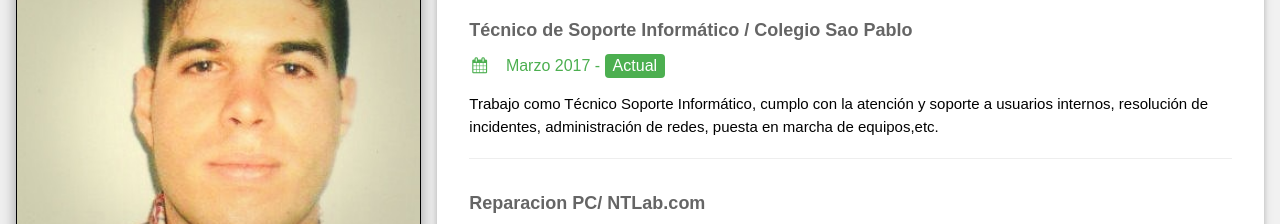
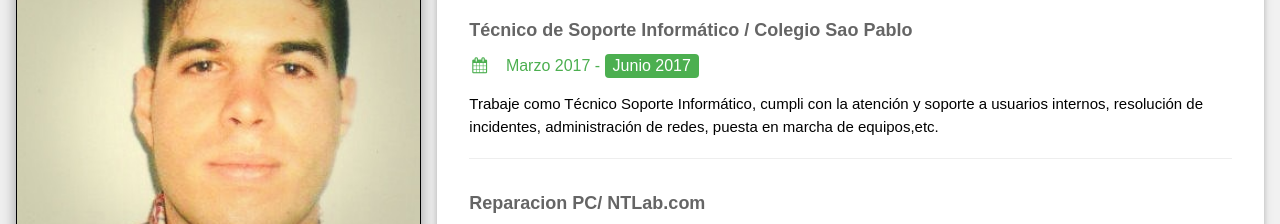
Before and after one commit to fernando908/CV, a plain HTML site: page index.html in a window 1280 px wide. Shown: the part 106-330 px from the top of the page. Drawn offline with Linux system fonts and the light colour scheme.

Commit message:
Update index.html

```diff
--- a/index.html
+++ b/index.html
@@ -86,8 +86,8 @@ html,body,h1,h2,h3,h4,h5,h6 {font-family: sans-serif}
         <h2 class="w3-text-grey w3-padding-16"><i class="fa fa-suitcase fa-fw w3-margin-right w3-xxlarge w3-text-green"></i>Experiencia Laboral</h2>
         <div class="w3-container">
           <h5 class="w3-opacity"><b>Técnico de Soporte Informático / Colegio Sao Pablo</b></h5>
-          <h6 class="w3-text-green"><i class="fa fa-calendar  fa-fw w3-margin-right"></i>Marzo 2017 - <span class="w3-tag w3-green w3-round">Actual</span> </h6>
-          <p>Trabajo como Técnico Soporte Informático, cumplo con la atención y soporte a usuarios internos, resolución de incidentes, administración de redes, puesta en marcha de equipos,etc.</p>
+          <h6 class="w3-text-green"><i class="fa fa-calendar  fa-fw w3-margin-right"></i>Marzo 2017 - <span class="w3-tag w3-green w3-round">Junio 2017</span> </h6>
+          <p>Trabaje como Técnico Soporte Informático, cumpli con la atención y soporte a usuarios internos, resolución de incidentes, administración de redes, puesta en marcha de equipos,etc.</p>
           <hr>
         </div>
         <div class="w3-container">
```
